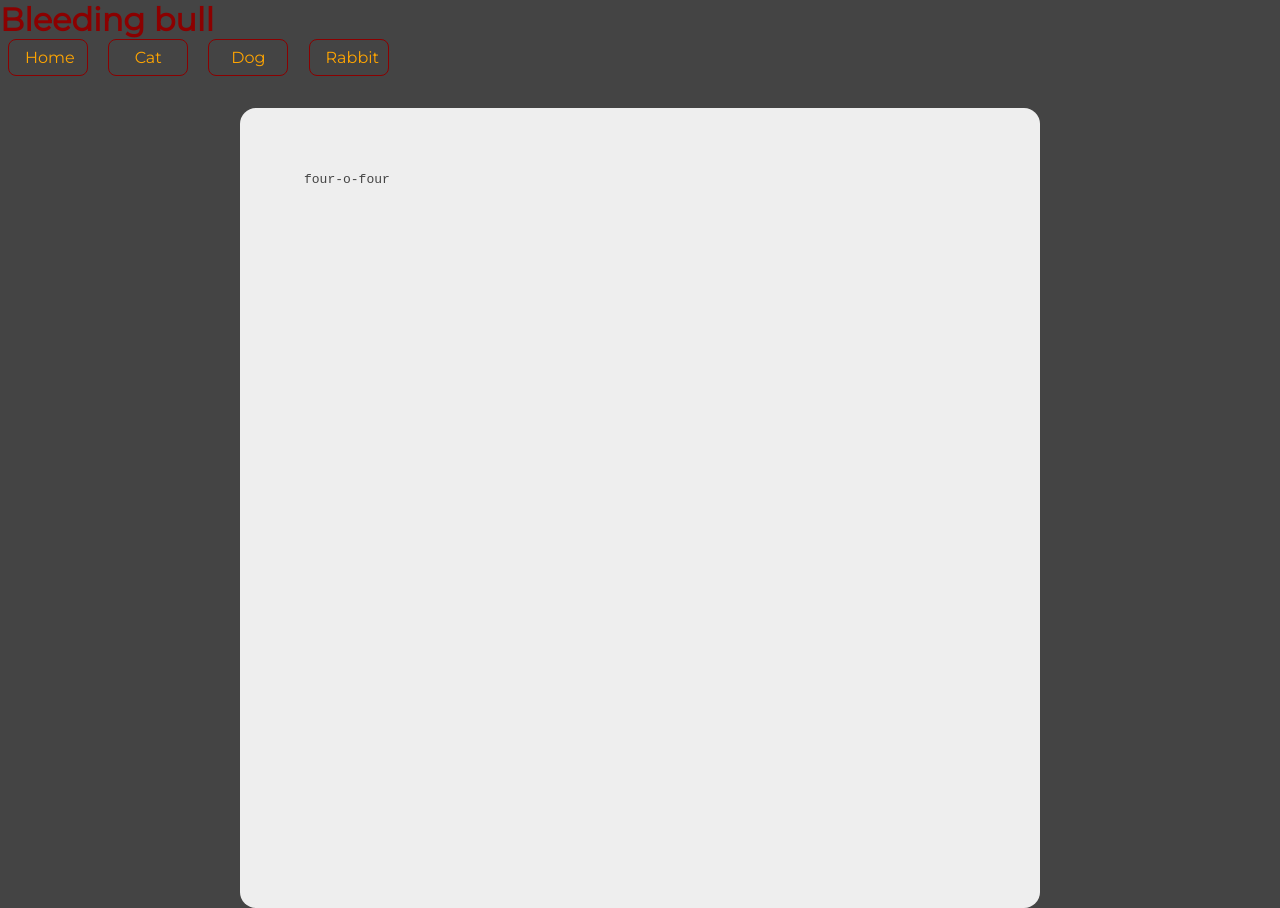
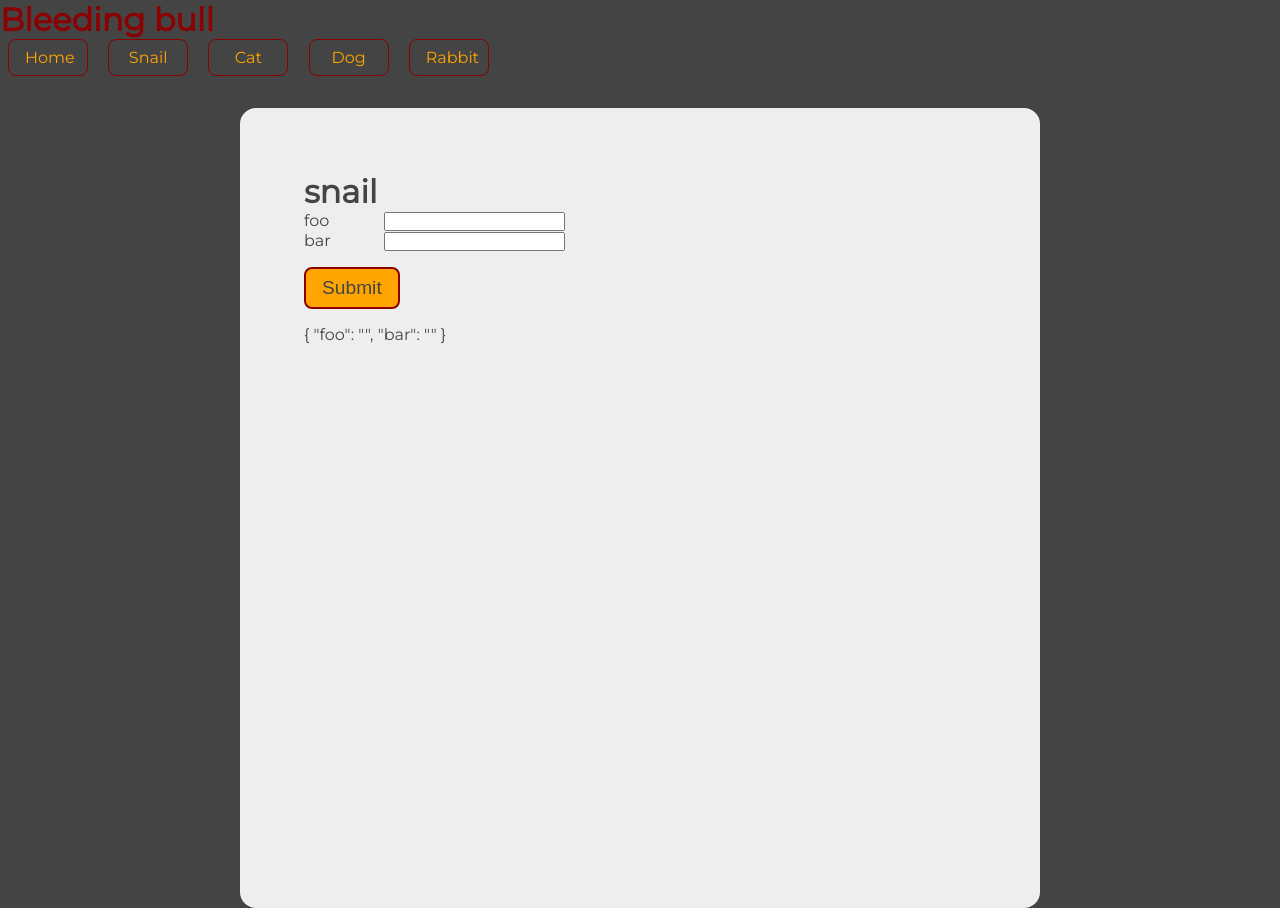
Before and after one commit to lilagoz/bleeding-bull, an Angular app: page /snail in a window 1280 px wide. Built offline with nearby package versions, Linux system fonts and the light colour scheme.

Commit message:
template driven

```diff
--- a/src/app/app-routing.module.ts
+++ b/src/app/app-routing.module.ts
@@ -5,9 +5,11 @@ import { FourOFourComponent } from './four-o-four/four-o-four.component';
 import { CatComponent } from './cat/cat.component';
 import { DogComponent } from './dog/dog.component';
 import { RabbitComponent } from './rabbit/rabbit.component';
+import { SnailComponent } from './snail/snail.component';
 
 const routes: Routes = [
   { path: 'home', component: HomeComponent },
+  { path: 'snail', component: SnailComponent },
   { path: 'cat', component: CatComponent },
   { path: 'dog', component: DogComponent },
   { path: 'rabbit', component: RabbitComponent },
--- a/src/app/app.module.ts
+++ b/src/app/app.module.ts
@@ -10,6 +10,7 @@ import { CatComponent } from './cat/cat.component';
 import { DogComponent } from './dog/dog.component';
 import { RabbitComponent } from './rabbit/rabbit.component';
 import { TextInputComponent } from './text-input/text-input.component';
+import { SnailComponent } from './snail/snail.component';
 
 @NgModule({
   declarations: [
@@ -20,6 +21,7 @@ import { TextInputComponent } from './text-input/text-input.component';
     DogComponent,
     RabbitComponent,
     TextInputComponent,
+    SnailComponent,
   ],
   imports: [BrowserModule, AppRoutingModule, ReactiveFormsModule, FormsModule],
   providers: [],
--- /dev/null
+++ b/src/app/snail/snail.component.html
@@ -0,0 +1,15 @@
+<h1>snail</h1>
+
+<form (ngSubmit)="snailFormSubmitHandle()">
+  <div>
+    <label for="foo">foo</label>
+    <input id="foo" name="foo" type="text" [(ngModel)]="data.foo"/>
+  </div>
+  <div>
+    <label for="bar">bar</label>
+    <input id="bar" name="bar" type="text"  [(ngModel)]="data.bar" />
+  </div>
+  <button type="submit">submit</button>
+</form>
+
+<p>{{data | json}}</p>
--- /dev/null
+++ b/src/app/snail/snail.component.ts
@@ -0,0 +1,16 @@
+import { Component } from '@angular/core';
+
+@Component({
+  selector: 'app-snail',
+  templateUrl: './snail.component.html',
+  styleUrls: ['./snail.component.scss'],
+})
+export class SnailComponent {
+  data = {
+    foo: '',
+    bar: '',
+  };
+  snailFormSubmitHandle() {
+    console.log('sendData', this.data);
+  }
+}
--- a/src/index.html
+++ b/src/index.html
@@ -13,6 +13,7 @@
       <nav>
         <ul>
           <li><a href="/home">Home</a></li>
+          <li><a href="/snail">Snail</a></li>
           <li><a href="/cat">Cat</a></li>
           <li><a href="/dog">Dog</a></li>
           <li><a href="/rabbit">Rabbit</a></li>
```
Also changed, not shown: src/app/snail/snail.component.scss (added), 1 other file (tests, documents, lock files or other folders).
